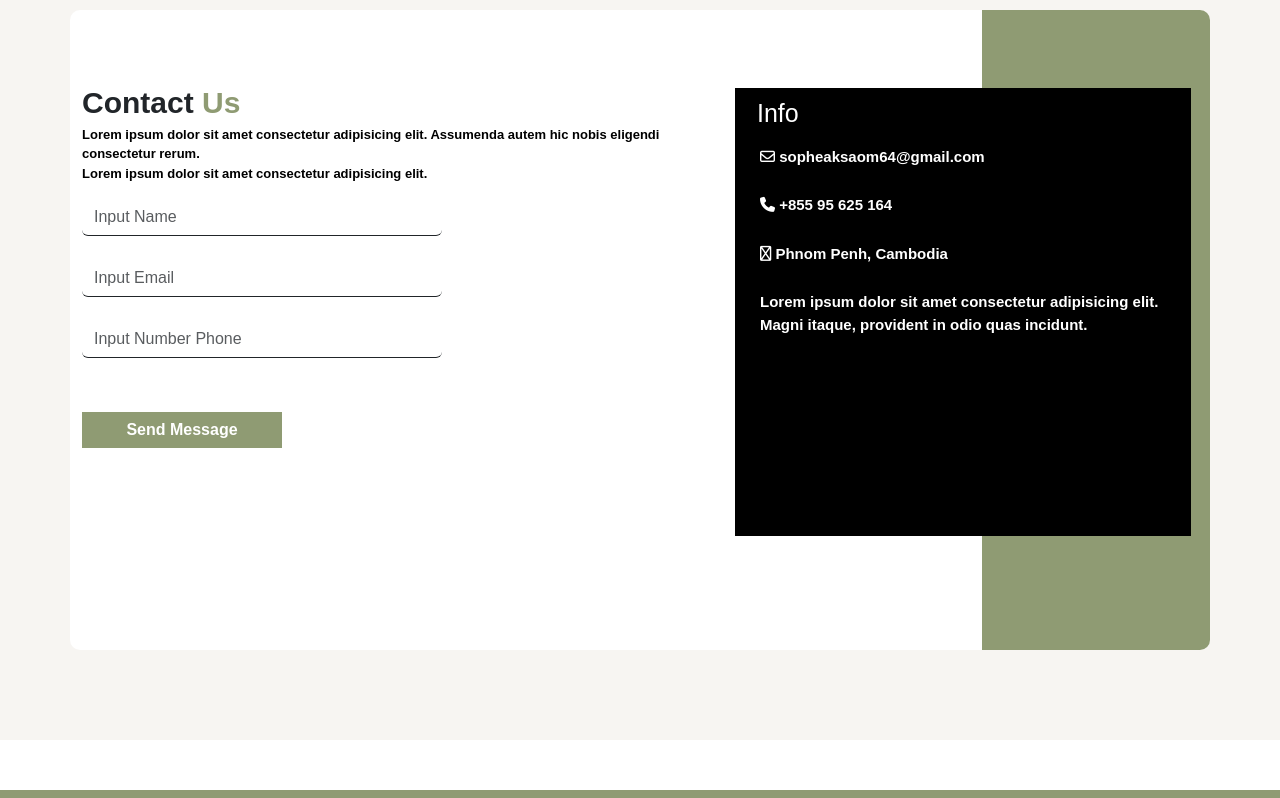
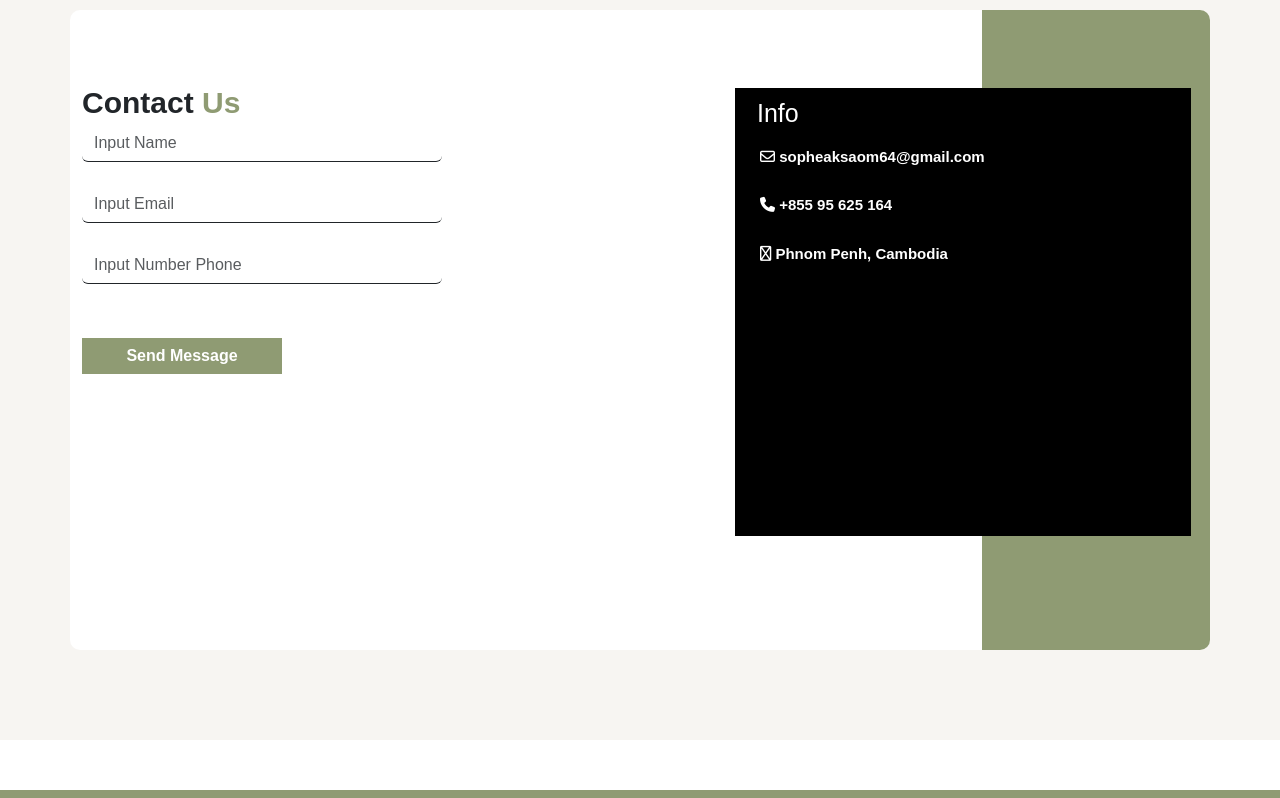
Before and after one commit to saomsopheak101/saomsopheak101.github.io, a plain HTML site: page index.html in a window 1280 px wide. Shown: the part 4620-5418 px from the top of the page. Drawn offline with nearby package versions, Linux system fonts and the light colour scheme.

Commit message:
Update index.html
delate in html

```diff
--- a/index.html
+++ b/index.html
@@ -293,8 +293,7 @@
             <div class="row">
                 <div class="col-md-7">
                     <div class="heading6">Contact <span>Us</span></div>
-                    <p>Lorem ipsum dolor sit amet consectetur adipisicing elit. Assumenda autem hic nobis eligendi consectetur rerum. <br>
-                    Lorem ipsum dolor sit amet consectetur adipisicing elit.</p>
+
 
                     <input type="text" class="form-control" placeholder="Input Name" aria-label="default input example"><br>
                     <input type="text" class="form-control" placeholder="Input Email" aria-label="default input example"><br>
@@ -307,7 +306,7 @@
                     <p><i class="fa-regular fa-envelope"></i> sopheaksaom64@gmail.com</p>
                     <p><i class="fa-solid fa-phone"></i> +855 95 625 164</p>
                     <p><i class="fa-regular fa-building-columns"></i> Phnom Penh, Cambodia</p>
-                    <p>Lorem ipsum dolor sit amet consectetur adipisicing elit. Magni itaque, provident in odio quas incidunt.</p>
+
                 </div>
             </div>
         </div>
```
